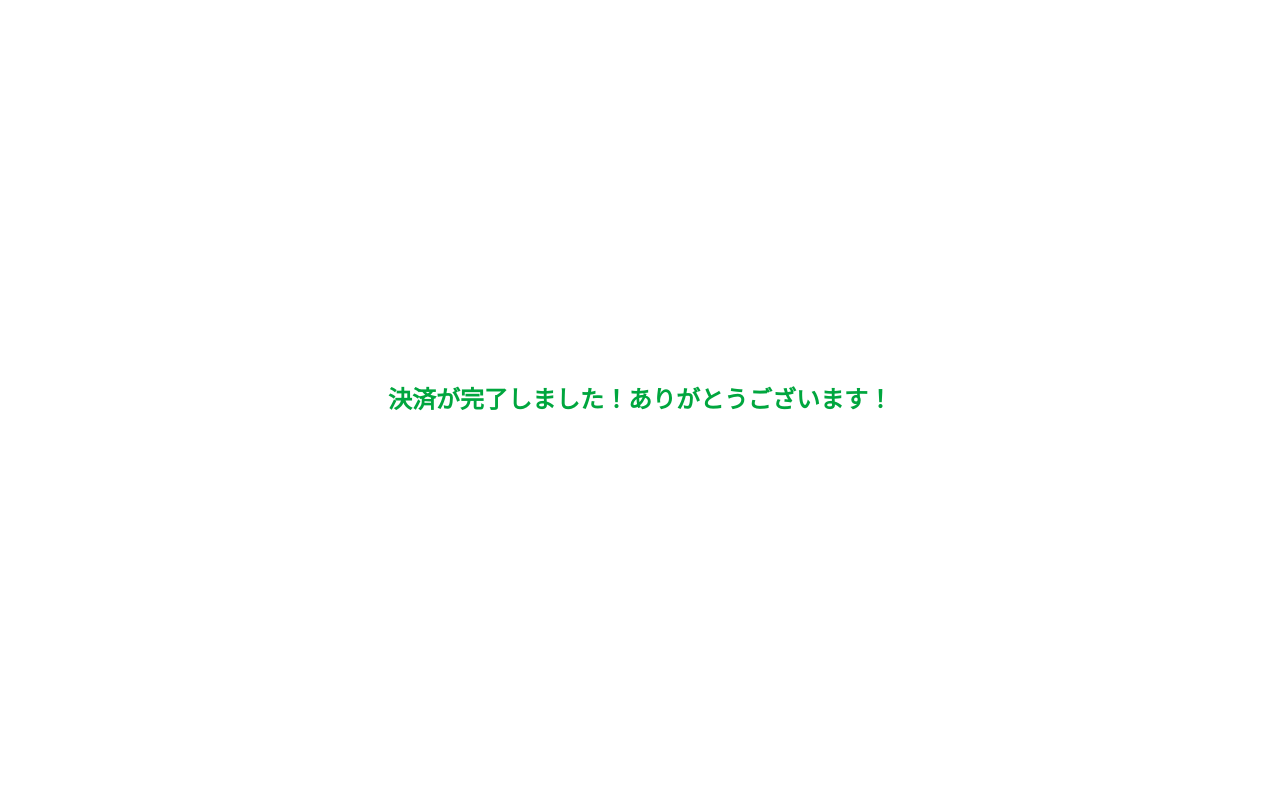
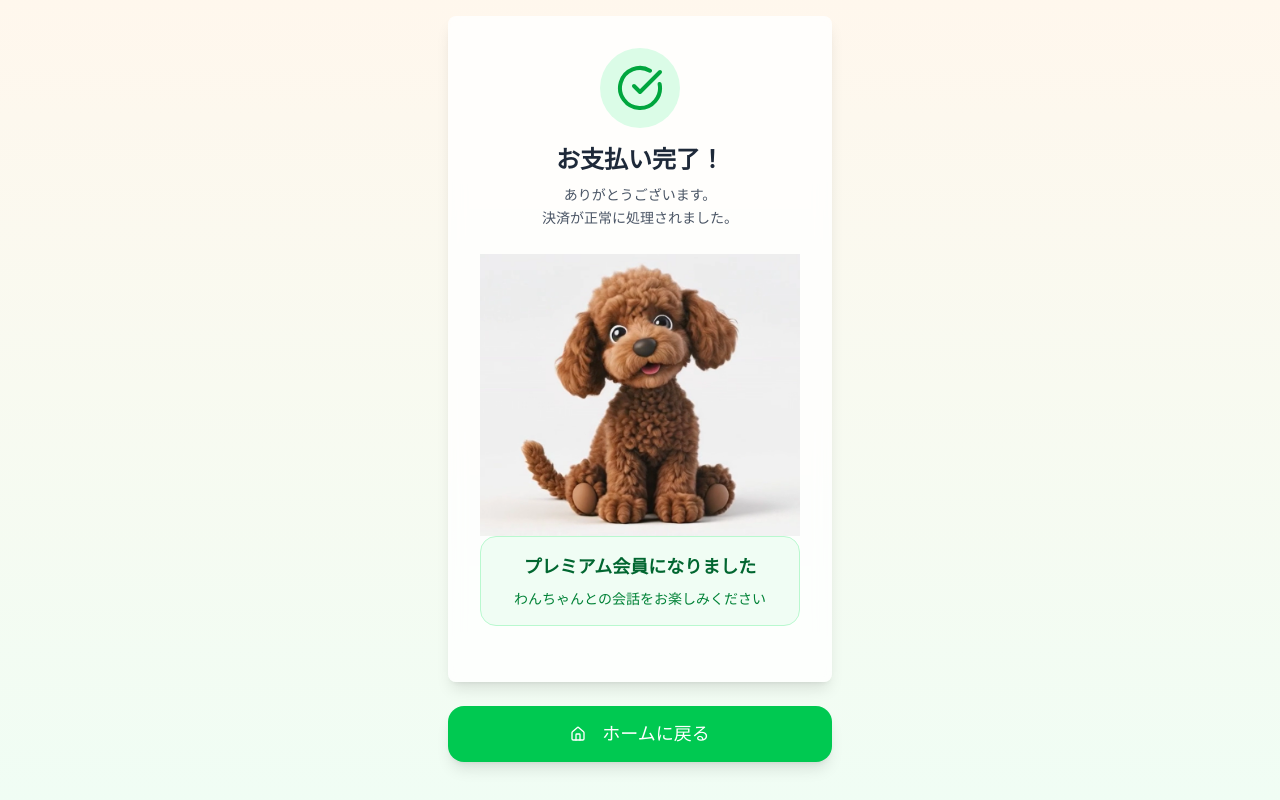
Before and after one commit to miyukitakahata/wan-mission, a Next.js app in the folder frontend/: page /admin/subscription/success in a window 1280 px wide. Built offline with nearby package versions, Linux system fonts and the light colour scheme; no server answers.

Commit message:
支払い成功、失敗ページ作成

```diff
--- a/frontend/src/app/admin/subscription/cancel/page.tsx
+++ b/frontend/src/app/admin/subscription/cancel/page.tsx
@@ -1,17 +1,69 @@
 // src/app/cancel/page.tsx
 
-import { useAuth } from '@/context/AuthContext'; // 認証情報を取得するカスタムフック
+'use client';
 
-export default function CancelPage() {
-  const user = useAuth(); // 認証情報を取得
+import { XCircle, Home } from 'lucide-react';
+import { Button } from '@/components/ui/button';
+import { Card, CardContent } from '@/components/ui/card';
+import Image from 'next/image';
+import Link from 'next/link';
 
-  console.log('[CancelPage] User:', user.currentUser);
+export default function PaymentCancel() {
+  return (
+    <div className="min-h-screen bg-gradient-to-b from-orange-50 to-red-50 p-4">
+      <div className="max-w-sm mx-auto">
+        {/* Cancel Card */}
+        <Card className="mb-6 border-0 shadow-lg bg-white/80 backdrop-blur-sm">
+          <CardContent className="p-8 text-center">
+            <div className="mb-6">
+              <div className="w-20 h-20 bg-orange-100 rounded-full flex items-center justify-center mx-auto mb-4">
+                <XCircle className="w-12 h-12 text-orange-600" />
+              </div>
+              <h1 className="text-2xl font-bold text-gray-800 mb-2">
+                お支払いがキャンセルされました
+              </h1>
+              <p className="text-gray-600 text-sm leading-relaxed">
+                決済処理が中断されました。
+                <br />
+                いつでも再度お試しいただけます。
+              </p>
+            </div>
 
-  return (
-    <div className="min-h-screen flex items-center justify-center">
-      <h1 className="text-2xl font-bold text-red-600">
-        決済をキャンセルしました。
-      </h1>
+            {/* Dog illustration placeholder */}
+            <Image
+              src="/images/cancel.png"
+              alt="Cancel"
+              width={400}
+              height={400}
+            />
+
+            {/* Info message */}
+            <div className="bg-orange-50 rounded-2xl p-4 mb-6 border border-orange-200">
+              <h2 className="text-lg font-semibold text-orange-800 mb-2">
+                💡 お支払いについて
+              </h2>
+              <p className="text-sm text-orange-700">
+                料金は発生していません。
+                <br />
+                準備ができたらいつでもお試しください。
+              </p>
+            </div>
+          </CardContent>
+        </Card>
+
+        {/* Action Buttons */}
+        <div className="space-y-3">
+          <Button
+            asChild
+            className="w-full bg-orange-500 hover:bg-orange-600 text-white rounded-2xl h-14 text-lg font-medium shadow-lg"
+          >
+            <Link href="/">
+              <Home className="w-5 h-5 mr-2" />
+              ホームに戻る
+            </Link>
+          </Button>
+        </div>
+      </div>
     </div>
   );
 }
--- a/frontend/src/app/admin/subscription/success/page.tsx
+++ b/frontend/src/app/admin/subscription/success/page.tsx
@@ -1,17 +1,67 @@
 // src/app/success/page.tsx
 
-import { useAuth } from '@/context/AuthContext'; // 認証情報を取得するカスタムフック
+'use client';
 
-export default function SuccessPage() {
-  const user = useAuth(); // 認証情報を取得
+import { CheckCircle, Home } from 'lucide-react';
+import { Button } from '@/components/ui/button';
+import { Card, CardContent } from '@/components/ui/card';
+import Image from 'next/image';
+import Link from 'next/link';
 
-  console.log('[NamePage] User:', user.currentUser);
+export default function PaymentSuccess() {
+  return (
+    <div className="min-h-screen bg-gradient-to-b from-orange-50 to-green-50 p-4">
+      <div className="max-w-sm mx-auto">
+        {/* Success Card */}
+        <Card className="mb-6 border-0 shadow-lg bg-white/80 backdrop-blur-sm">
+          <CardContent className="p-8 text-center">
+            <div className="mb-6">
+              <div className="w-20 h-20 bg-green-100 rounded-full flex items-center justify-center mx-auto mb-4">
+                <CheckCircle className="w-12 h-12 text-green-600" />
+              </div>
+              <h1 className="text-2xl font-bold text-gray-800 mb-2">
+                お支払い完了！
+              </h1>
+              <p className="text-gray-600 text-sm leading-relaxed">
+                ありがとうございます。
+                <br />
+                決済が正常に処理されました。
+              </p>
+            </div>
 
-  return (
-    <div className="min-h-screen flex items-center justify-center">
-      <h1 className="text-2xl font-bold text-green-600">
-        決済が完了しました！ありがとうございます！
-      </h1>
+            {/* Dog illustration placeholder */}
+            <Image
+              src="/images/success.png"
+              alt="Success"
+              width={400}
+              height={400}
+            />
+
+            {/* Success message */}
+            <div className="bg-green-50 rounded-2xl p-4 mb-6 border border-green-200">
+              <h2 className="text-lg font-semibold text-green-800 mb-2">
+                プレミアム会員になりました
+              </h2>
+              <p className="text-sm text-green-700">
+                わんちゃんとの会話をお楽しみください
+              </p>
+            </div>
+          </CardContent>
+        </Card>
+
+        {/* Action Buttons */}
+        <div className="space-y-3">
+          <Button
+            asChild
+            className="w-full bg-green-500 hover:bg-green-600 text-white rounded-2xl h-14 text-lg font-medium shadow-lg"
+          >
+            <Link href="/">
+              <Home className="w-5 h-5 mr-2" />
+              ホームに戻る
+            </Link>
+          </Button>
+        </div>
+      </div>
     </div>
   );
 }
```
Also changed, not shown: frontend/public/images/cancel.png (added), frontend/public/images/success.png (added).
